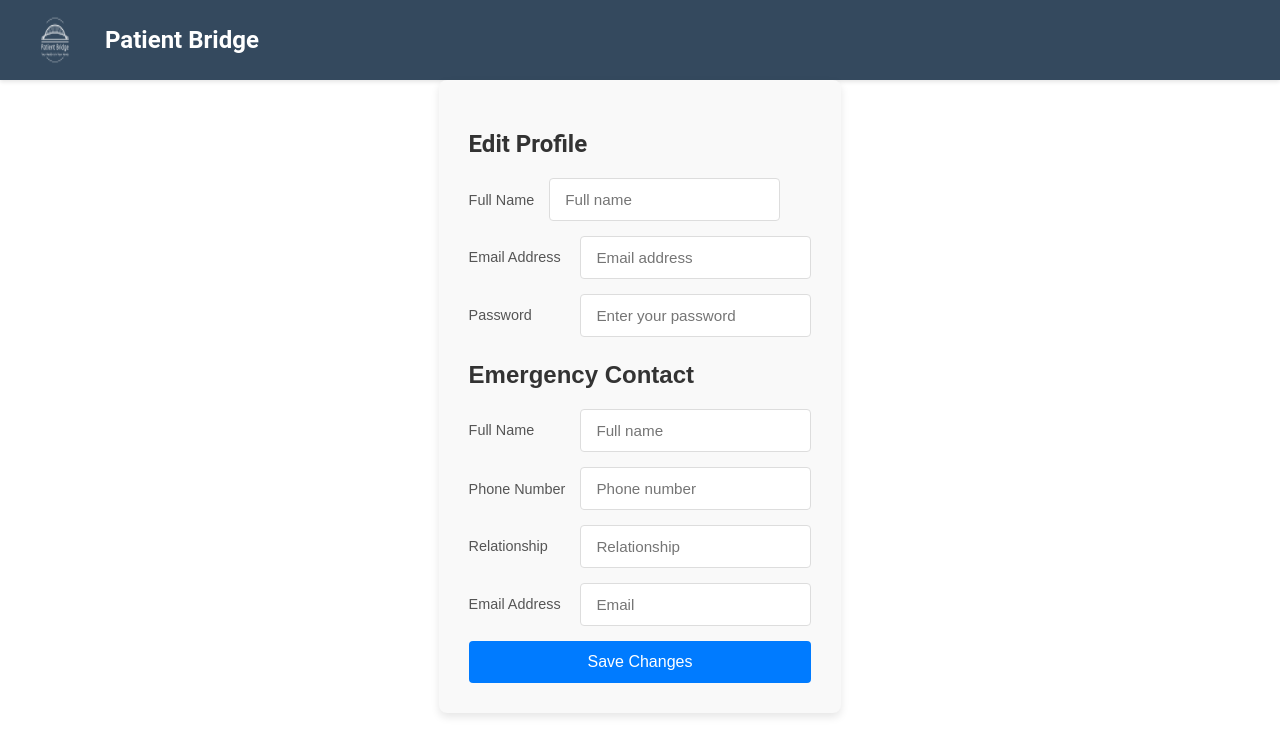
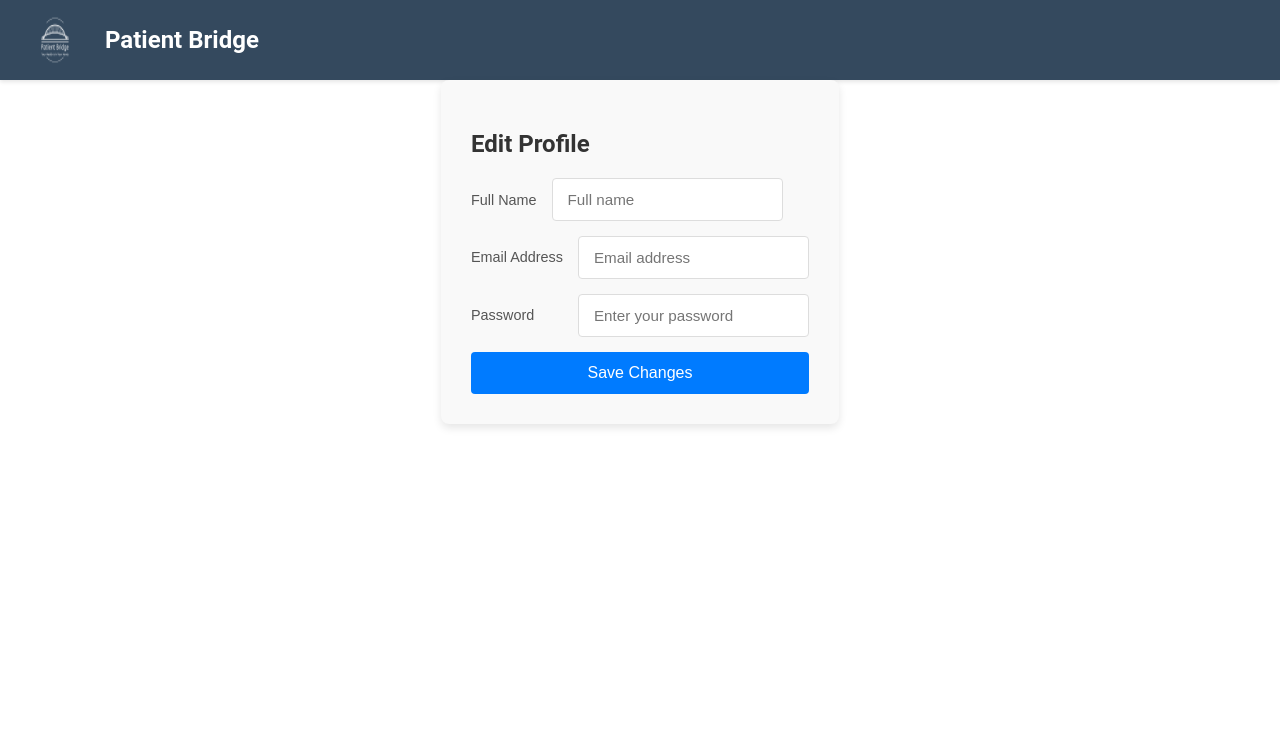
Before and after one commit to JewandreJuliano/Patient-Bridge, a React (Create React App) app in the folder patient-bridge/: page /profile in a window 1280 px wide. Shown: the top 756 px of the page. Built offline with nearby package versions, Linux system fonts and the light colour scheme.

Commit message:
Updated Profile page

```diff
--- a/patient-bridge/src/components/Profile.jsx
+++ b/patient-bridge/src/components/Profile.jsx
@@ -46,48 +46,6 @@ const Profile = () => {
           />
         </div>
 
-        <h3>Emergency Contact</h3>
-
-        {/* Emergency Contact Full Name */}
-        <div className="input-group">
-          <label htmlFor="emergencyFullName">Full Name</label>
-          <input
-            type="text"
-            id="emergencyFullName"
-            placeholder="Full name"
-          />
-        </div>
-
-        {/* Emergency Contact Details */}
-        <div className="input-group">
-          <div className="input-half">
-            <label htmlFor="emergencyPhone">Phone Number</label>
-            <input
-              type="tel"
-              id="emergencyPhone"
-              placeholder="Phone number"
-            />
-          </div>
-        </div>
-
-        <div className="input-group">
-            <label htmlFor="emergencyRelationship">Relationship</label>
-            <input
-              type="text"
-              id="emergencyRelationship"
-              placeholder="Relationship"
-            />
-          </div>
-
-        {/* Emergency Contact Email */}
-        <div className="input-group">
-          <label htmlFor="emergencyEmail">Email Address</label>
-          <input
-            type="email"
-            id="emergencyEmail"
-            placeholder="Email"
-          />
-        </div>
 
         {/* Save Changes Button */}
         <div>
```
